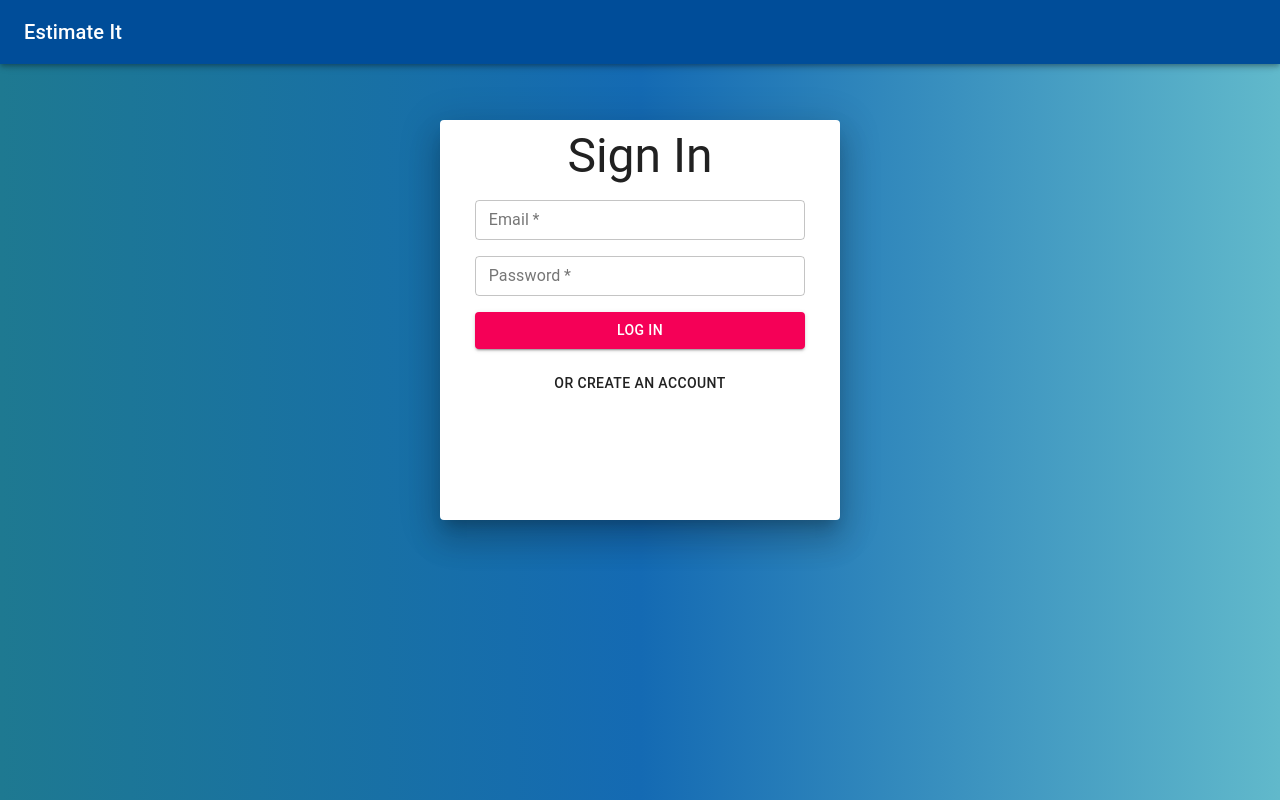
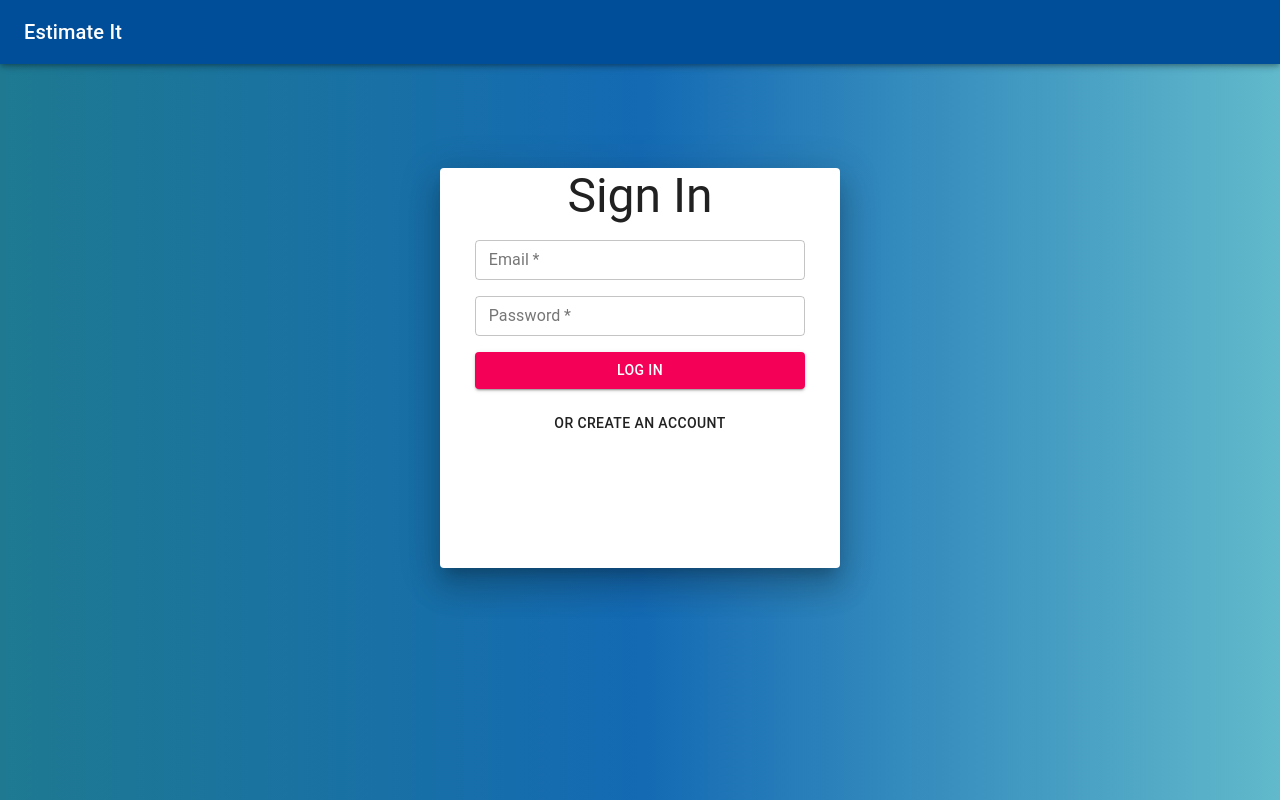
Before and after one commit to EricBois/react-estimate-sheet, a React (Create React App) app: page / in a window 1280 px wide. Built offline with nearby package versions, Linux system fonts and the light colour scheme; no server answers.

Commit message:
fixed grid to center

```diff
--- a/src/components/Welcome.js
+++ b/src/components/Welcome.js
@@ -2,17 +2,25 @@
 import useToggleState from './hooks/useToggleState';
 import SignIn from './SignIn';
 import Signup from './SignUp';
+import Grid from '@material-ui/core/Grid';
 
 export default function Welcome() {
   const [isNew, toggle] = useToggleState(false);
   return (
-    <div>
+    <Grid
+  container
+  spacing={0}
+  direction="column"
+  alignItems="center"
+  justify="center"
+  style={{ minHeight: '60vh' }}
+>
       { !isNew ?
         <SignIn toggle={() => toggle}/> :
         <Signup toggle={() => toggle}/>
       }
 
 
-    </div>
+    </Grid>
   )
 }
```
